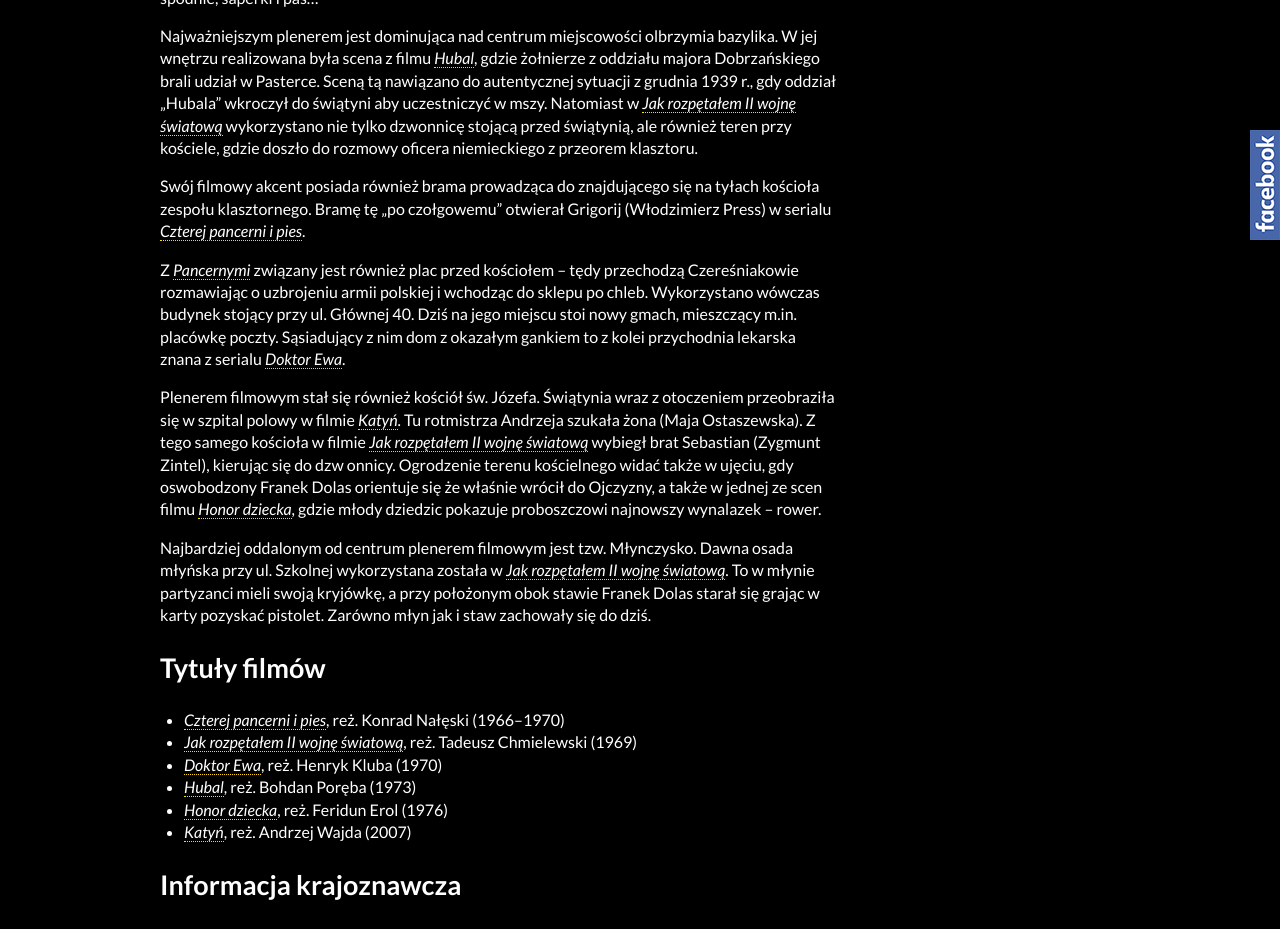
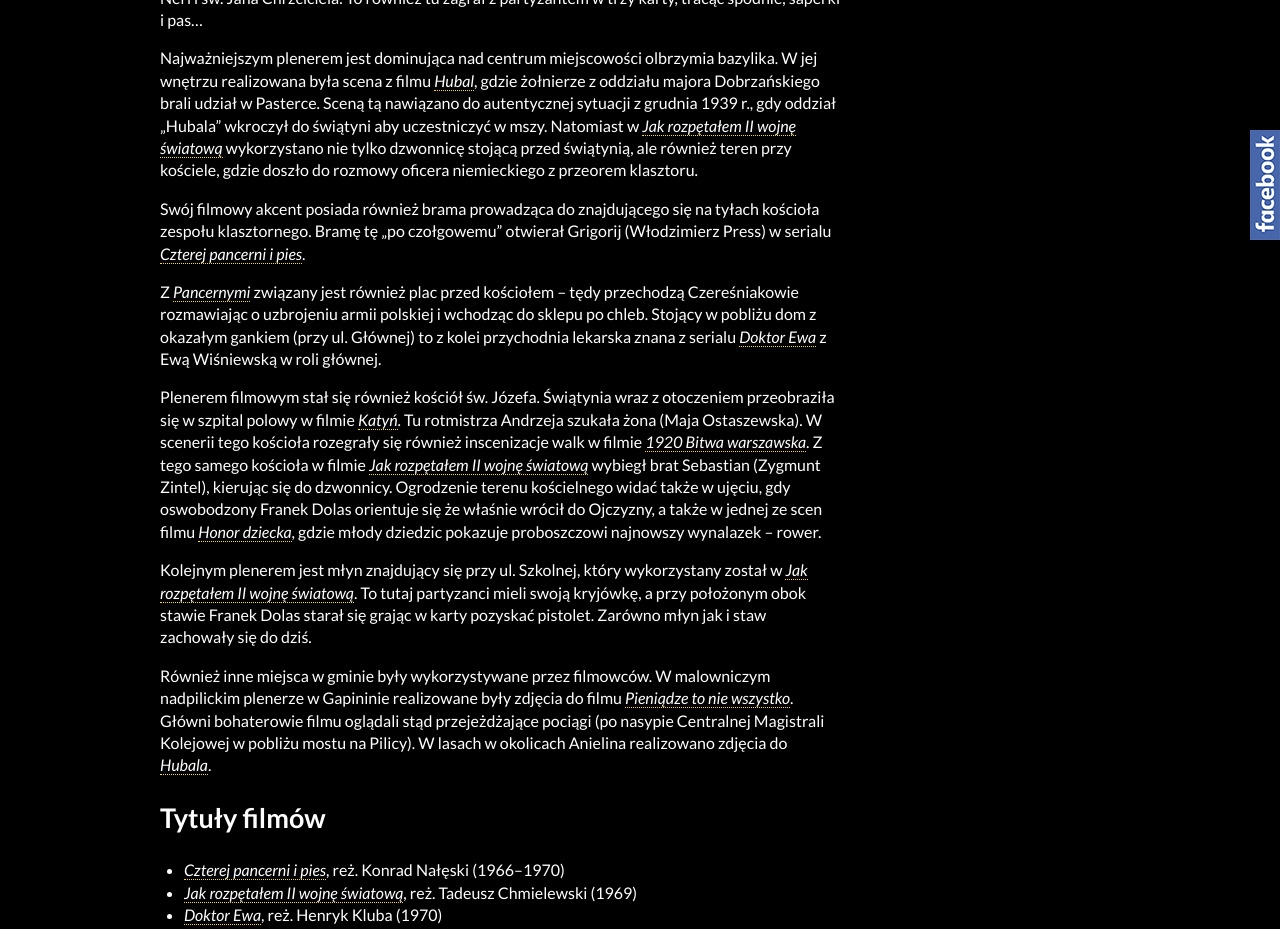
Before and after one commit to fusilli/filmowelodzkie, a Jekyll site: the page built from _lokacje/studzianna-poswietne.md, in a window 1280 px wide and 1400 px high, scrolled down 363 px. Shown: the top 929 px of the window. Built offline with Jekyll 4.4.1, drawn with Linux system fonts in a browser that asks for light colours; nearby versions of some CDN libraries; some of the changed text lies outside the part shown.

Commit message:
poprawki w Poswietne

```diff
--- a/_lokacje/studzianna-poswietne.md
+++ b/_lokacje/studzianna-poswietne.md
@@ -32,17 +32,19 @@
         link: jak-rozpetalem-ii-wojne-swiatowa
 ---
 
-Studzianna-Poświętne to miejscowość bardzo mocno związana z filmem. Powstawały tu zdjęcia do klasyki polskiego kina – [*Jak rozpętałem II wojnę światową*](/filmy/jak-rozpetalem-ii-wojne-swiatowa/), [*Czterech pancernych i psa*](/filmy/czterej-pancerni-i-pies/), [*Hubala*](/filmy/hubal/), czy [*Katynia*](/filmy/katyn/). Prawdopodobnie najbardziej znana rola tej miejscowości związana jest z pierwszym z tych filmów – to tu Franek Dolas (Marian Kociniak) zawisł na spadochronie przy dzwonnicy kościoła pw. św. Filipa Neri i św. Jana Chrzciciela. To również tu zagrał z partyzantem w trzy karty, tracąc spodnie, saperki i pas…
+Gmina i miejscowość Poświętne są bardzo mocno związane z kinematografią. W autentycznych plenerach Gminy zostało zrealizowanych aż 16 filmów. Powstawały tu zdjęcia do klasyki polskiego kina – [*Jak rozpętałem II wojnę światową*](/filmy/jak-rozpetalem-ii-wojne-swiatowa/), [*Czterech pancernych i psa*](/filmy/czterej-pancerni-i-pies/), [*Hubala*](/filmy/hubal/), czy [*Katynia*](/filmy/katyn/). Prawdopodobnie najbardziej znana rola tego miejsca związana jest z pierwszym z tych filmów – to tu Franek Dolas (Marian Kociniak) zawisł na spadochronie przy dzwonnicy kościoła pw. św. Filipa Neri i św. Jana Chrzciciela. To również tu zagrał z partyzantem w trzy karty, tracąc spodnie, saperki i pas…
 
 Najważniejszym plenerem jest dominująca nad centrum miejscowości olbrzymia bazylika. W jej wnętrzu realizowana była scena z filmu [*Hubal*](/filmy/hubal/), gdzie żołnierze z oddziału majora Dobrzańskiego brali udział w Pasterce. Sceną tą nawiązano do autentycznej sytuacji z grudnia 1939 r., gdy oddział „Hubala” wkroczył do świątyni aby uczestniczyć w mszy. Natomiast w [*Jak rozpętałem II wojnę światową*](/filmy/jak-rozpetalem-ii-wojne-swiatowa/) wykorzystano nie tylko dzwonnicę stojącą przed świątynią, ale również teren przy kościele, gdzie doszło do rozmowy oficera niemieckiego z przeorem klasztoru.
 
 Swój filmowy akcent posiada również brama prowadząca do znajdującego się na tyłach kościoła zespołu klasztornego. Bramę tę „po czołgowemu” otwierał Grigorij (Włodzimierz Press) w serialu [*Czterej pancerni i pies*](/filmy/czterej-pancerni-i-pies/).
 
-Z [*Pancernymi*](/filmy/czterej-pancerni-i-pies/) związany jest również plac przed kościołem – tędy przechodzą Czereśniakowie rozmawiając o uzbrojeniu armii polskiej i wchodząc do sklepu po chleb. Wykorzystano wówczas budynek stojący przy ul. Głównej 40. Dziś na jego miejscu stoi nowy gmach, mieszczący m.in. placówkę poczty. Sąsiadujący z nim dom z okazałym gankiem to z kolei przychodnia lekarska znana z serialu [*Doktor Ewa*](/filmy/doktor-ewa/).
+Z [*Pancernymi*](/filmy/czterej-pancerni-i-pies/) związany jest również plac przed kościołem – tędy przechodzą Czereśniakowie rozmawiając o uzbrojeniu armii polskiej i wchodząc do sklepu po chleb. Stojący w pobliżu dom z okazałym gankiem (przy ul. Głównej) to z kolei przychodnia lekarska znana z serialu [*Doktor Ewa*](/filmy/doktor-ewa/) z Ewą Wiśniewską w roli głównej.
 
-Plenerem filmowym stał się również kościół św. Józefa. Świątynia wraz z otoczeniem przeobraziła się w szpital polowy w filmie [*Katyń*](/filmy/katyn/). Tu rotmistrza Andrzeja szukała żona (Maja Ostaszewska). Z tego samego kościoła w filmie [*Jak rozpętałem II wojnę światową*](/filmy/jak-rozpetalem-ii-wojne-swiatowa/) wybiegł brat Sebastian (Zygmunt Zintel), kierując się do dzw onnicy. Ogrodzenie terenu kościelnego widać także w ujęciu, gdy oswobodzony Franek Dolas orientuje się że właśnie wrócił do Ojczyzny, a także w jednej ze scen filmu [*Honor dziecka*](/filmy/honor-dziecka/), gdzie młody dziedzic pokazuje proboszczowi najnowszy wynalazek – rower.
+Plenerem filmowym stał się również kościół św. Józefa. Świątynia wraz z otoczeniem przeobraziła się w szpital polowy w filmie [*Katyń*](/filmy/katyn/). Tu rotmistrza Andrzeja szukała żona (Maja Ostaszewska). W scenerii tego kościoła rozegrały się również inscenizacje walk w filmie [*1920 Bitwa warszawska*](/filmy/1920-bitwa-warszawska/). Z tego samego kościoła w filmie [*Jak rozpętałem II wojnę światową*](/filmy/jak-rozpetalem-ii-wojne-swiatowa/) wybiegł brat Sebastian (Zygmunt Zintel), kierując się do dzwonnicy. Ogrodzenie terenu kościelnego widać także w ujęciu, gdy oswobodzony Franek Dolas orientuje się że właśnie wrócił do Ojczyzny, a także w jednej ze scen filmu [*Honor dziecka*](/filmy/honor-dziecka/), gdzie młody dziedzic pokazuje proboszczowi najnowszy wynalazek – rower.
 
-Najbardziej oddalonym od centrum plenerem filmowym jest tzw. Młynczysko. Dawna osada młyńska przy ul. Szkolnej wykorzystana została w [*Jak rozpętałem II wojnę światową*](/filmy/jak-rozpetalem-ii-wojne-swiatowa/). To w młynie partyzanci mieli swoją kryjówkę, a przy położonym obok stawie Franek Dolas starał się grając w karty pozyskać pistolet. Zarówno młyn jak i staw zachowały się do dziś.
+Kolejnym plenerem jest młyn znajdujący się przy ul. Szkolnej, który wykorzystany został w [*Jak rozpętałem II wojnę światową*](/filmy/jak-rozpetalem-ii-wojne-swiatowa/). To tutaj partyzanci mieli swoją kryjówkę, a przy położonym obok stawie Franek Dolas starał się grając w karty pozyskać pistolet. Zarówno młyn jak i staw zachowały się do dziś.
+
+Również inne miejsca w gminie były wykorzystywane przez filmowców. W malowniczym nadpilickim plenerze w Gapininie realizowane były zdjęcia do filmu [*Pieniądze to nie wszystko*](/filmy/pieniadze-to-nie-wszystko/). Główni bohaterowie filmu oglądali stąd przejeżdżające pociągi (po nasypie Centralnej Magistrali Kolejowej w pobliżu mostu na Pilicy). W lasach w okolicach Anielina realizowano zdjęcia do [*Hubala*](/filmy/hubal/).
 
 ## Tytuły filmów
 
@@ -51,8 +53,10 @@
 - [*Doktor Ewa*](/filmy/doktor-ewa/), reż. Henryk Kluba (1970)
 - [*Hubal*](/filmy/hubal/), reż. Bohdan Poręba (1973)
 - [*Honor dziecka*](/filmy/honor-dziecka/), reż. Feridun Erol (1976)
+- [*Pieniądze to nie wszystko*](/filmy/pieniadze-to-nie-wszystko/), reż. Juliusz Machulski, 2001
 - [*Katyń*](/filmy/katyn/), reż. Andrzej Wajda (2007)
+- [*1920 Bitwa warszawska*](/filmy/1920-bitwa-warszawska/), reż. Jerzy Hoffman, 2011
 
 ## Informacja krajoznawcza
 
-Studzianna-Poświętne to dziś jeden z najważniejszych ośrodków pielgrzymkowych w centralnej Polsce. Głównym przedmiotem kultu jest obraz Świętej Rodziny z XVII w. znajdujący się w monumentalnej bazylice pw. św. Filipa Neri i św. Jana Chrzciciela. Jej budowę ukończono w 1724 r. Przy ul. Jaśminowej znajduje się starsza świątynia pw. św. Józefa, z XVII w. W centrum znajduje się jeszcze kaplica pw. św. Anny, stojąca na niewielkim wzniesieniu, tzw. Górze Dziewiczej. Miejscowe świątynie warto odwiedzić w ostatnią niedzielę września podczas odpustu św. Michała, obchodzonego tu szczególnie uroczyście.
+Gmina Poświętne to dziś jeden z najważniejszych ośrodków pielgrzymkowych w centralnej Polsce. Głównym przedmiotem kultu w sanktuarium jest obraz Świętej Rodziny z XVII w. znajdujący się w monumentalnej bazylice pw. św. Filipa Neri i św. Jana Chrzciciela. Przy ul. Jaśminowej znajduje się starsza świątynia pw. św. Józefa, z XVII w. W centrum znajduje się jeszcze kaplica pw. św. Anny, wzniesiona na niewielkim wzniesieniu, tzw. Górze Dziewiczej. Miejscowe świątynie warto odwiedzić w ostatnią niedzielę września podczas odpustu św. Michała, obchodzonego tu szczególnie uroczyście.
```
Also changed, not shown: _filmy/pieniadze-to-nie-wszystko.md (added, +12 -0 lines), _filmy/popioly.md (+1 -1 lines).
